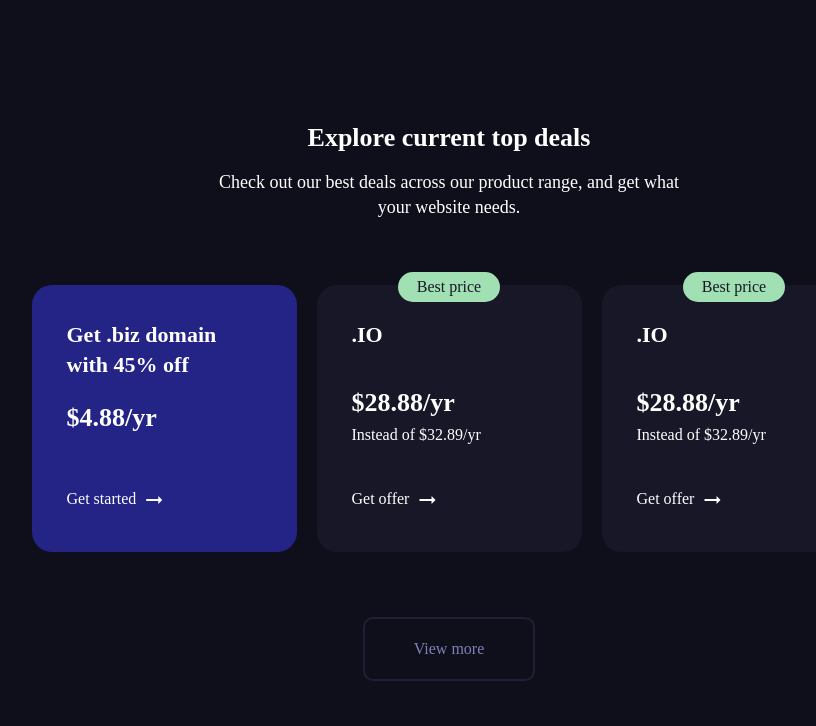
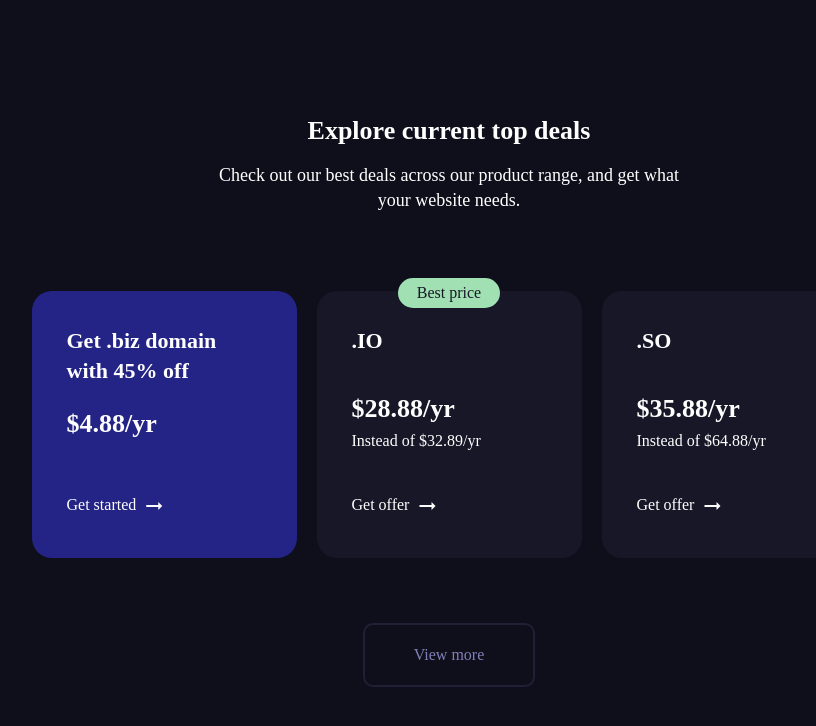
Before and after one commit to radualex/price-cards, a React (Create React App) app: page / in a window 1280 px wide. Shown: the top 726 px of the page, without its empty margins (191-1007 px from the left). Built offline with nearby package versions, Linux system fonts and the light colour scheme; a web font is replaced by a local one.

Commit message:
smart components

```diff
--- a/src/App.tsx
+++ b/src/App.tsx
@@ -16,9 +16,22 @@ export default function App() {
         </h2>
       </div>
       <div className="cards-wrapper">
-        <CardStarted />
-        <CardOption />
-        <CardOption />
+        <CardStarted
+          title={"Get .biz domain with 45% off"}
+          price={"$4.88/yr"}
+        />
+        <CardOption
+          title={".IO"}
+          currentPrice={"$28.88/yr"}
+          oldPrice={"Instead of $32.89/yr"}
+          hasTag={true}
+        />
+        <CardOption
+          title={".SO"}
+          currentPrice={"$35.88/yr"}
+          oldPrice={"Instead of $64.88/yr"}
+          hasTag={false}
+        />
       </div>
       <Button content={"View more"} />
     </div>
--- a/src/BestPriceTag/BestPriceTag.css
+++ b/src/BestPriceTag/BestPriceTag.css
@@ -10,6 +10,8 @@
 
   position: absolute;
   margin: -48px 0 0 0;
+
+  user-select: none;
 }
 
 .bestPrice-wrapper .content {
--- a/src/CardOption/CardOption.tsx
+++ b/src/CardOption/CardOption.tsx
@@ -3,17 +3,28 @@ import "./CardOption.css";
 
 import BestPriceTag from "../BestPriceTag/BestPriceTag";
 
-export default class CardOption extends React.Component {
+interface CardOptionProps {
+  title: string;
+  currentPrice: string;
+  oldPrice: string;
+  hasTag: boolean;
+}
+
+export default class CardOption extends React.Component<CardOptionProps> {
   render() {
     return (
       <div className="cardOption-wrapper">
-        <div className="tag">
-          <BestPriceTag />
-        </div>
-        <span className="title">.IO</span>
+        {!this.props.hasTag ? (
+          ""
+        ) : (
+          <div className="tag">
+            <BestPriceTag />
+          </div>
+        )}
+        <span className="title">{this.props.title}</span>
         <div className="price-wrapper">
-          <span className="current">$28.88/yr</span>
-          <span className="old">Instead of $32.89/yr</span>
+          <span className="current">{this.props.currentPrice}</span>
+          <span className="old">{this.props.oldPrice}</span>
         </div>
         <div className="getOffer-wrapper">
           <span className="content">Get offer</span>
--- a/src/CardStarted/CardStarted.tsx
+++ b/src/CardStarted/CardStarted.tsx
@@ -1,12 +1,17 @@
 import React from "react";
 import "./CardStarted.css";
 
-export default class CardStarted extends React.Component {
+interface CardStartedProps {
+  title: string;
+  price: string;
+}
+
+export default class CardStarted extends React.Component<CardStartedProps> {
   render() {
     return (
       <div className="cardStarted-wrapper">
-        <span className="title">Get .biz domain with 45% off</span>
-        <span className="current">$4.88/yr</span>
+        <span className="title">{this.props.title}</span>
+        <span className="current">{this.props.price}</span>
         <div className="getOffer-wrapper">
           <span className="content">Get started</span>
           <span className="material-icons">arrow_right_alt</span>
--- a/src/styles.css
+++ b/src/styles.css
@@ -43,5 +43,5 @@
   grid-template-columns: auto auto auto;
   grid-column-gap: 20px;
 
-  margin: 65px 0;
+  margin: 78px 0 65px 0;
 }
```
